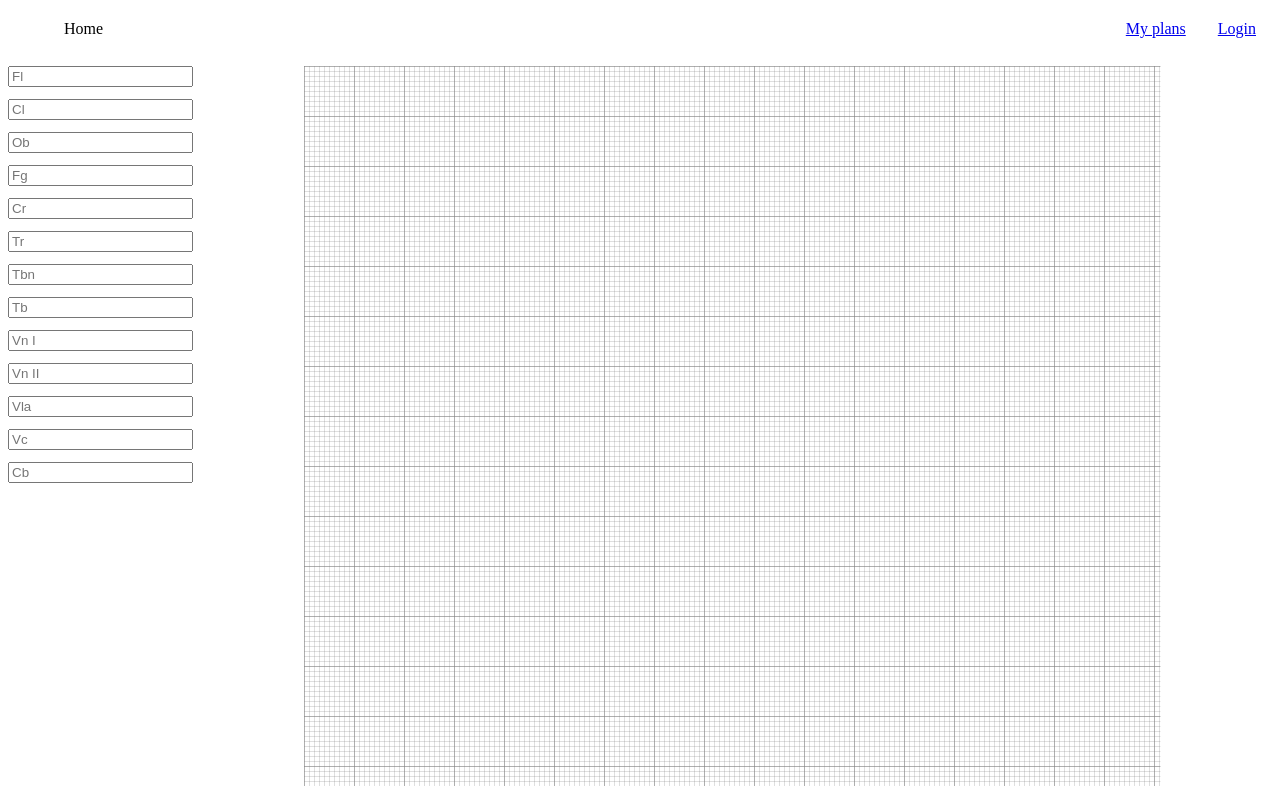
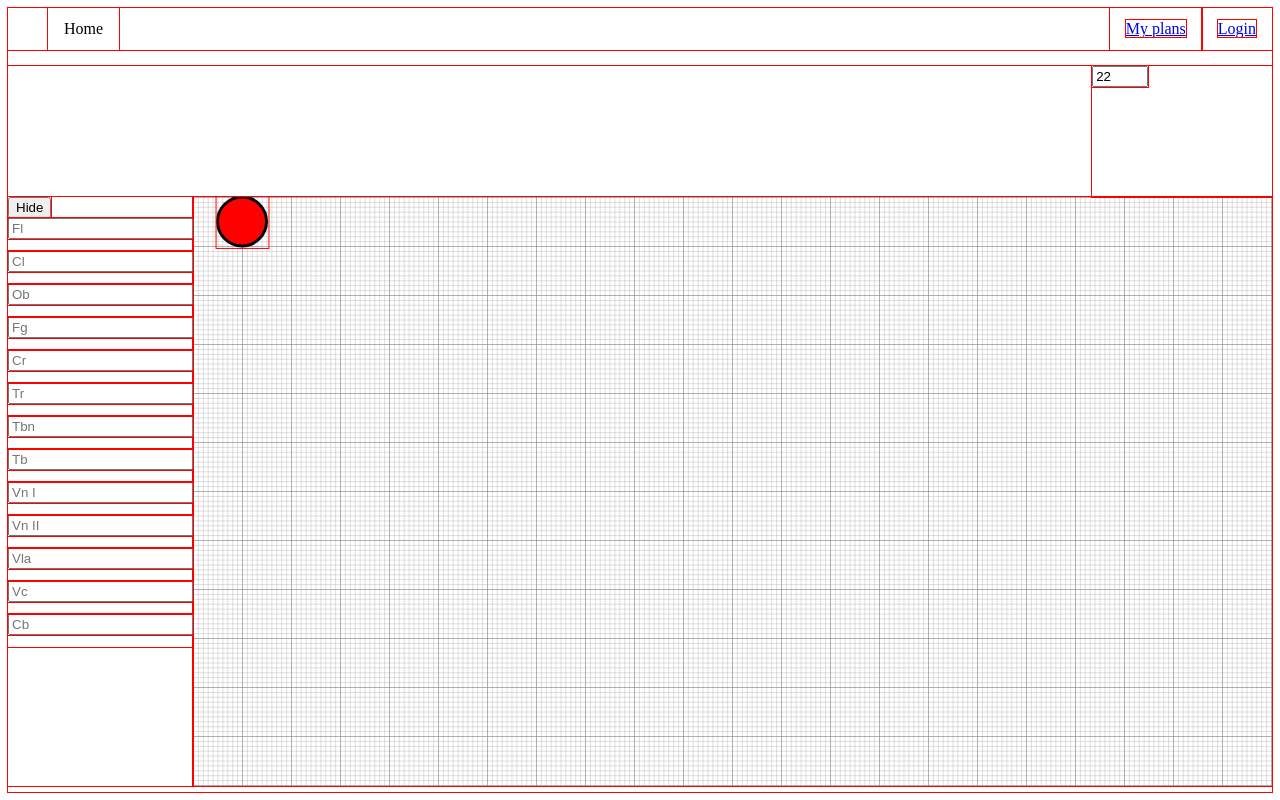
Before and after one commit to JacekDwojakPL/stage-planner-2-client, a React app: page / in a window 1280 px wide. Built offline with nearby package versions, Linux system fonts and the light colour scheme.

Commit message:
add stage dimensions

```diff
--- a/package.json
+++ b/package.json
@@ -6,6 +6,7 @@
   "scripts": {
     "test": "echo \"No tests yet!\" && exit 0",
     "build:dev": "rm -rf ./dist && webpack --env=development",
+    "build:prod": "rm -rf ./dist && webpack --env=production",
     "build:watch": "rm -rf ./dist && webpack --env=development --watch"
   },
   "repository": {
--- /dev/null
+++ b/src/App/Components/Instrument/Instrument.js
@@ -0,0 +1,16 @@
+import React, { useRef } from 'react';
+
+const Instrument = ({ position }) => {
+  return (
+    <circle
+      cx={position.x}
+      cy={position.y}
+      r="25"
+      fill="red"
+      stroke="black"
+      strokeWidth="3"
+    />
+  );
+};
+
+export default Instrument;
--- a/src/App/Components/Main/Main.js
+++ b/src/App/Components/Main/Main.js
@@ -2,6 +2,7 @@ import React from 'react';
 import useAuthentication from '../../Authentication/useAuthentication.js';
 import Navbar from '../Navbar/Navbar';
 import MainScreen from '../MainScreen/MainScreen';
+import styles from './Main.scss';
 
 const App = () => {
   const { login, logout, isAuthenticated } = useAuthentication();
--- a/src/App/Components/Main/Main.scss
+++ b/src/App/Components/Main/Main.scss
@@ -0,0 +1,3 @@
+* {
+  outline: solid red 1px;
+}
--- a/src/App/Components/MainEditor/MainEditor.js
+++ b/src/App/Components/MainEditor/MainEditor.js
@@ -1,13 +1,38 @@
-import React from 'react';
+import React, { useState } from 'react';
 import SvgCanvas from '../SvgCanvas/SvgCanvas';
 import SvgSidebar from '../SvgSidebar/SvgSidebar';
 import styles from './MainEditor.scss';
 
 const MainEditor = () => {
+  const [dimensions, setDimenstions] = useState({ width: 1100, height: 600 });
+
+  const calculateDimensions = (event) => {
+    console.log(event.target.value);
+
+    const newDimensions = { ...dimensions };
+    newDimensions[event.target.name] = (event.target.value / 2) * 100;
+    newDimensions.height = newDimensions.width / 2;
+
+    setDimenstions(newDimensions);
+  };
+
+  console.log(dimensions);
+
   return (
     <div className={styles.mainEditor}>
-      <SvgCanvas />
+      <SvgCanvas dimensions={dimensions} />
       <SvgSidebar />
+      <div style={{ gridColumnStart: 3, gridColumnEnd: 4 }}>
+        <input
+          type="number"
+          min="5"
+          max="40"
+          name="width"
+          placeholder="width"
+          onChange={(event) => calculateDimensions(event)}
+          value={(dimensions.width / 100) * 2}
+        />
+      </div>
     </div>
   );
 };
--- a/src/App/Components/MainEditor/MainEditor.scss
+++ b/src/App/Components/MainEditor/MainEditor.scss
@@ -1,5 +1,6 @@
 .mainEditor {
   display: grid;
-  grid-template-areas: 'lh ed ed ed ed ed rh';
+  grid-template-columns: 1fr 5fr 1fr;
+  grid-template-rows: 1fr auto;
   min-height: 90vh;
 }
--- a/src/App/Components/SvgCanvas/SvgCanvas.js
+++ b/src/App/Components/SvgCanvas/SvgCanvas.js
@@ -2,8 +2,9 @@ import React, { useRef, useEffect } from 'react';
 import PositionCalculator from '../../../lib/PositionCalculator';
 import styles from './SvgCanvas.scss';
 import SvgGrid from '../SvgGrid/SvgGrid';
+import Instrument from '../Instrument/Instrument';
 
-const SvgCanvas = () => {
+const SvgCanvas = ({ dimensions: { width, height } }) => {
   const svgRef = useRef(null);
   let positionCalculator = null;
 
@@ -16,8 +17,14 @@ const SvgCanvas = () => {
   };
 
   return (
-    <svg width="100%" height="100%" ref={svgRef} className={styles.svgEditor}>
-      <SvgGrid />
+    <svg
+      width="100%"
+      ref={svgRef}
+      className={styles.svgCanvas}
+      viewBox={`0 0 ${width + 1} ${height + 1}`}
+    >
+      <SvgGrid unit="5" />
+      <Instrument position={{ x: 50, y: 25 }} />
     </svg>
   );
 };
--- a/src/App/Components/SvgCanvas/SvgCanvas.scss
+++ b/src/App/Components/SvgCanvas/SvgCanvas.scss
@@ -2,6 +2,9 @@
   grid-area: lh;
 }
 
-.svgEditor {
-  grid-area: ed;
+.svgCanvas {
+  grid-column-start: 2;
+  grid-column-end: 4;
+  grid-row-start: 2;
+  grid-row-end: 3;
 }
--- a/src/App/Components/SvgSidebar/SvgSidebar.js
+++ b/src/App/Components/SvgSidebar/SvgSidebar.js
@@ -1,4 +1,4 @@
-import React from 'react';
+import React, { useState } from 'react';
 
 const instruments = [
   'Fl',
@@ -17,8 +17,20 @@ const instruments = [
 ];
 
 const SvgSidebar = () => {
+  const [display, setDisplay] = useState(true);
   return (
-    <div>
+    <div
+      style={{
+        display: display ? 'block' : 'none',
+        gridColumnStart: 1,
+        gridColumnEnd: 2,
+        gridRowStart: 2,
+        gridRowEnd: 3,
+      }}
+    >
+      <button onClick={() => setDisplay(!display)}>
+        {display ? 'Hide' : 'Show'}
+      </button>
       {instruments.map((instrument) => {
         return (
           <div key={Math.random()} style={{ paddingBottom: '.75em' }}>
```
